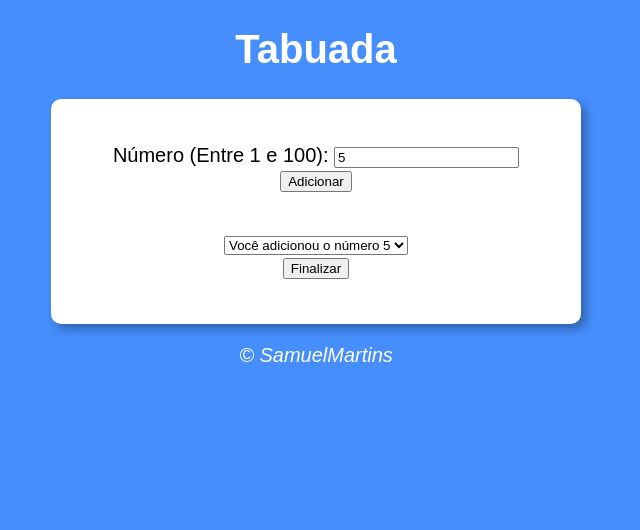
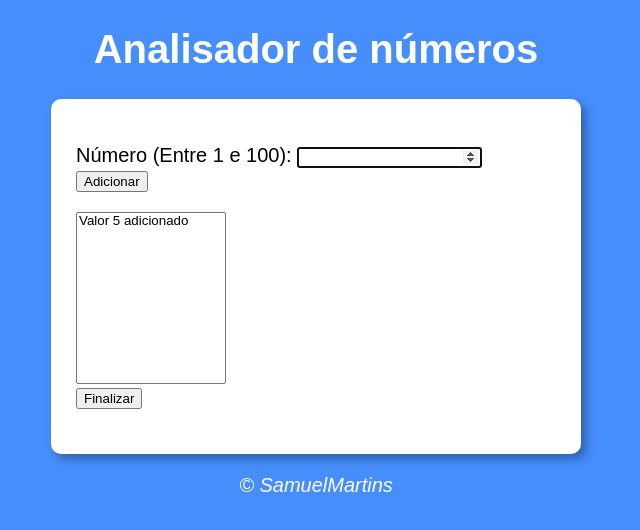
Before and after one commit to SamuelMartins21/Estudos-Javascript, a plain HTML site: page ex04/modelo.html in a window 1280 px wide. Both pictures are taken after typing "5" into the empty fields and a click on the button "Adicionar". Shown: the whole page, without its empty margins (324-964 px from the left). Drawn offline with Linux system fonts and the light colour scheme.

Commit message:
Atualizando projeto

```diff
--- a/ex04/modelo.html
+++ b/ex04/modelo.html
@@ -8,16 +8,16 @@
 </head>
 <body>
     <header>
-        <h1>Tabuada</h1>
+        <h1>Analisador de números</h1>
     </header>
     <section>
         <div id="dados">
             <p>Número (Entre 1 e 100): <input type="number" name="txtn" id="txtn"> <input type="button" value="Adicionar"onclick="adicionar()"></p>
+            <select name="numeros" id="selnums" size="10"></select> <br>
+            <input type="button" value="Finalizar" onclick="finalizar()">
         </div>
-        <div>
-            <select name="numeros" id="selnums"></select> <br>
-            <input type="button" value="Finalizar" onclick="finalizar()">
-            <p id="resultado"></p>
+        <div id="res">
+
         </div>
     </section>
     <footer>
--- a/ex04/script.js
+++ b/ex04/script.js
@@ -1,31 +1,64 @@
-function adicionar() {
-    var num = document.getElementById('txtn')
-    var nums = document.getElementById('selnums')
+var num = document.getElementById('txtn')
+var lista = document.getElementById('selnums')
+var result = document.getElementById('res')
+var valores = []
 
-
-    if (num.value.length == 0) {
-        window.alert('Por favor digite um numero')
-    } else {
-        var n = []
-        n.push(Number(num.value))
-        var item = document.createElement('option')
-        item.text = ` Você adicionou o número ${n}`
-        nums.appendChild(item)
-        return n
+function isNumero(n){
+    if(Number(n) >=1 && Number(n) <= 100){
+        return true
+    } else{
+        return false
     }
-
 }
 
-function finalizar() {
-    var num = document.getElementById('txtn')
-    var nums = document.getElementById('selnums')
-    var result = document.getElementById('resultado')
+function inLista(n, l){
+    if(l.indexOf(Number(n)) != -1){
+        return true
+    } else{
+        return false
+    }
+}
 
-    if (num.value.length == 0) {
-        window.alert('Por favor digite um numero')
-    } else {
-        var ad = adicionar()
-        result.innerHTML = `você digitou ` + ad
+function adicionar() {
+    if(isNumero(num.value) && !inLista(num.value, valores)){
+        valores.push(Number(num.value))
+        var item = document.createElement('option')
+        item.text = `Valor ${num.value} adicionado`
+        lista.appendChild(item)
+
+    } else{
+        window.alert('[ERROR] Digite um numero valido ou que ainda não tenha sido adicionado')
     }
+    num.value = ''
+    num.focus()
+}
 
+function finalizar(){
+    if(valores.length == 0){
+        window.alert('Adicione valores na lista')
+    } else{
+        var tot = valores.length
+        var maior = valores[0]
+        var menor = valores[0]
+        var soma = 0
+        var media = 0
+
+        for(var pos in valores){
+            if(valores[pos] > maior){
+                soma += valores[pos]
+                media = soma/tot
+                maior = valores[pos]
+            } else if (valores[pos] < menor){
+                menor = valores[pos]
+            }
+        }
+
+        result.innerHTML = ''
+        result.innerHTML += `<p>A lista tem ${tot} valores<p/>`
+        result.innerHTML += `<p>O maior numero é ${maior}<p/>`
+        result.innerHTML += `<p>O menor numero é ${menor}<p/>`
+        result.innerHTML += `<p>A soma de todos os valores é ${soma}<p/>`
+        result.innerHTML += `<p>A média de todos os valores é ${media}<p/>`
+
+    }
 }
--- a/ex04/style.css
+++ b/ex04/style.css
@@ -21,6 +21,9 @@ footer{
 }
 
 div{
-    text-align: center;
     padding: 10px;
 }
+
+select#selnums{
+    width: 150px;
+}
```
